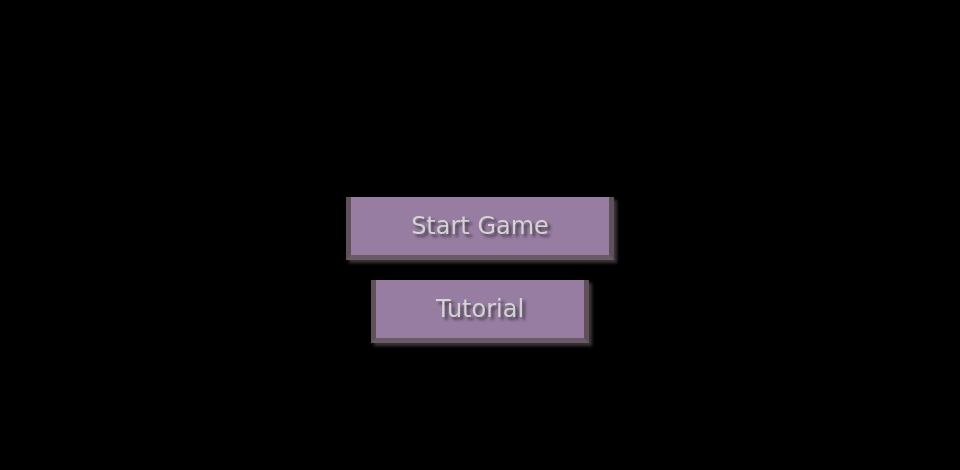
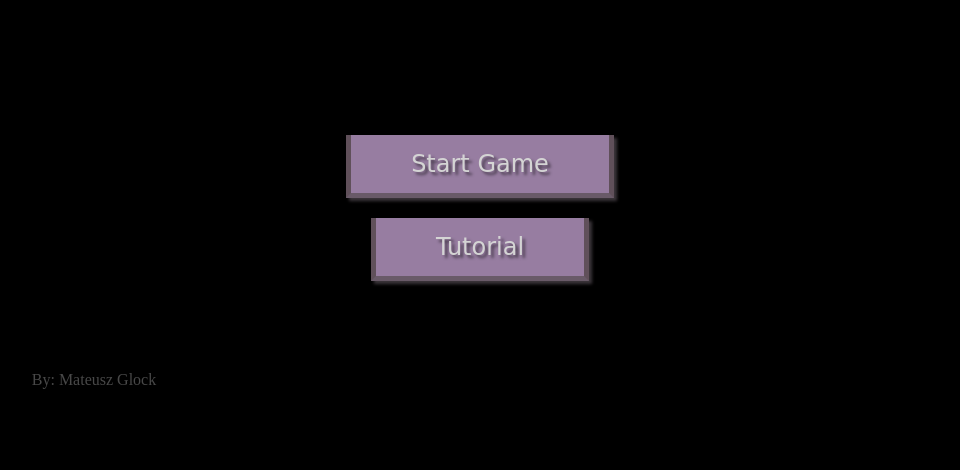
Before and after one commit to MateuszGlock/SpaceShooter, a plain HTML site: page index.html in a window 1280 px wide. Shown: the part 330-800 px from the top of the page, without its empty margins (160-1120 px from the left). Drawn offline with Linux system fonts and the light colour scheme; a web font is replaced by a local one.

Commit message:
added signature

```diff
--- a/index.html
+++ b/index.html
@@ -10,6 +10,7 @@
     />
     <link rel="stylesheet" href="src/css/style.css" />
     <script src="src/js/script.js" defer></script>
+
     <link rel="icon" href="src/img/SpaceShip.png" type="image/x-icon" />
     <link
       rel="shortcut icon"
@@ -28,6 +29,7 @@
       <div id="tutorial-button-container">
         <button id="tutorial-button">Tutorial</button>
       </div>
+      <div class="signature"><p>By: Mateusz Glock</p></div>
     </div>
 
     <div id="game-overlay">
--- a/src/css/style.css
+++ b/src/css/style.css
@@ -18,7 +18,7 @@ body {
   text-align: center;
   font-size: 40px;
   color: #977da1; /* Kolor tytułu */
-  margin-bottom: 10px; /* Dodatkowy odstęp między tytułem a przyciskiem */
+  margin-bottom: 100px; /* Dodatkowy odstęp między tytułem a przyciskiem */
   font-family: "Press Start 2P", cursive;
   margin-bottom: 200px;
   animation: changeColor 4s infinite;
@@ -301,3 +301,8 @@ body {
   opacity: 0;
   transition: opacity 0.5s ease-in-out;
 }
+.signature {
+  position: flex;
+  color: rgb(72, 72, 72);
+  margin-top: 10%;
+}
```
